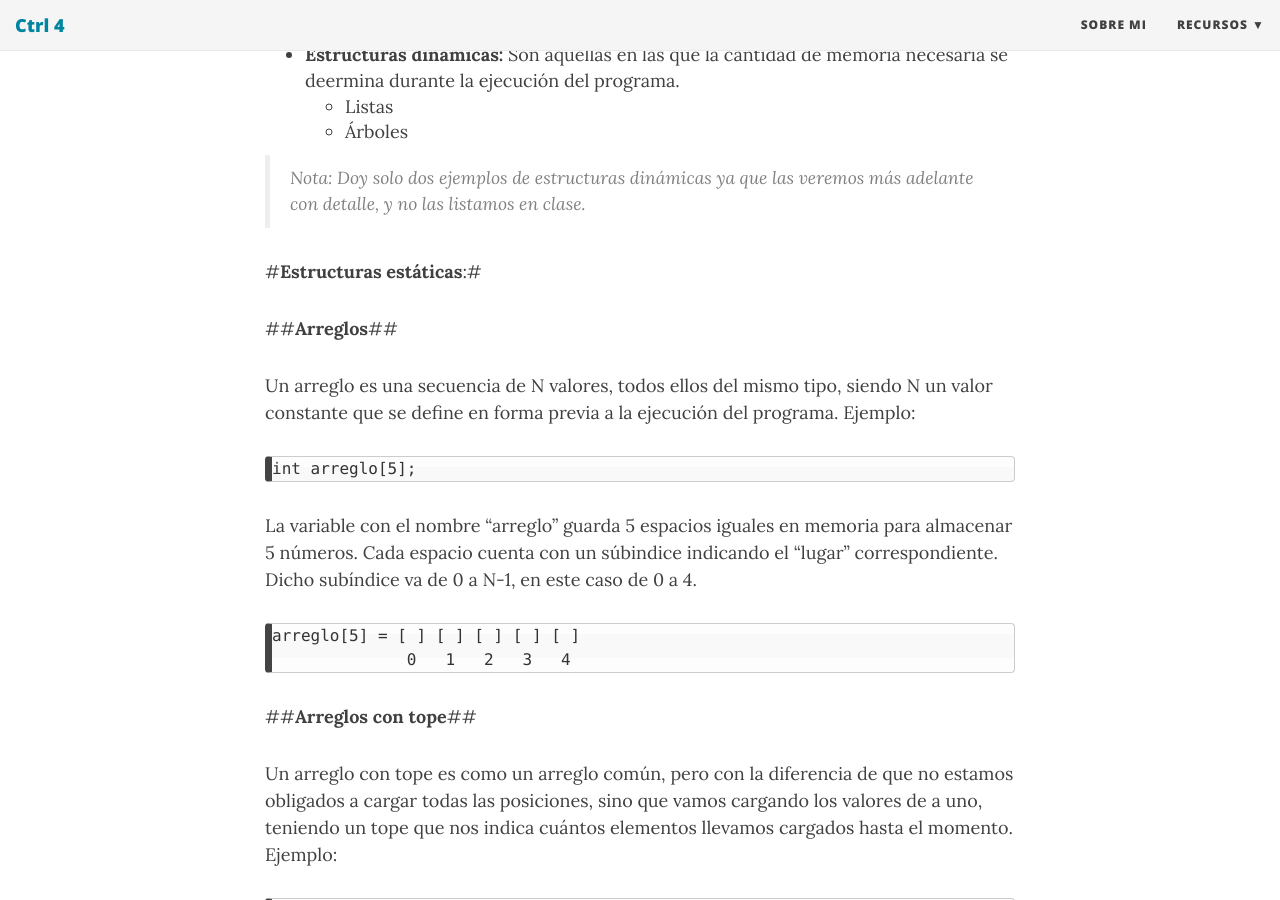
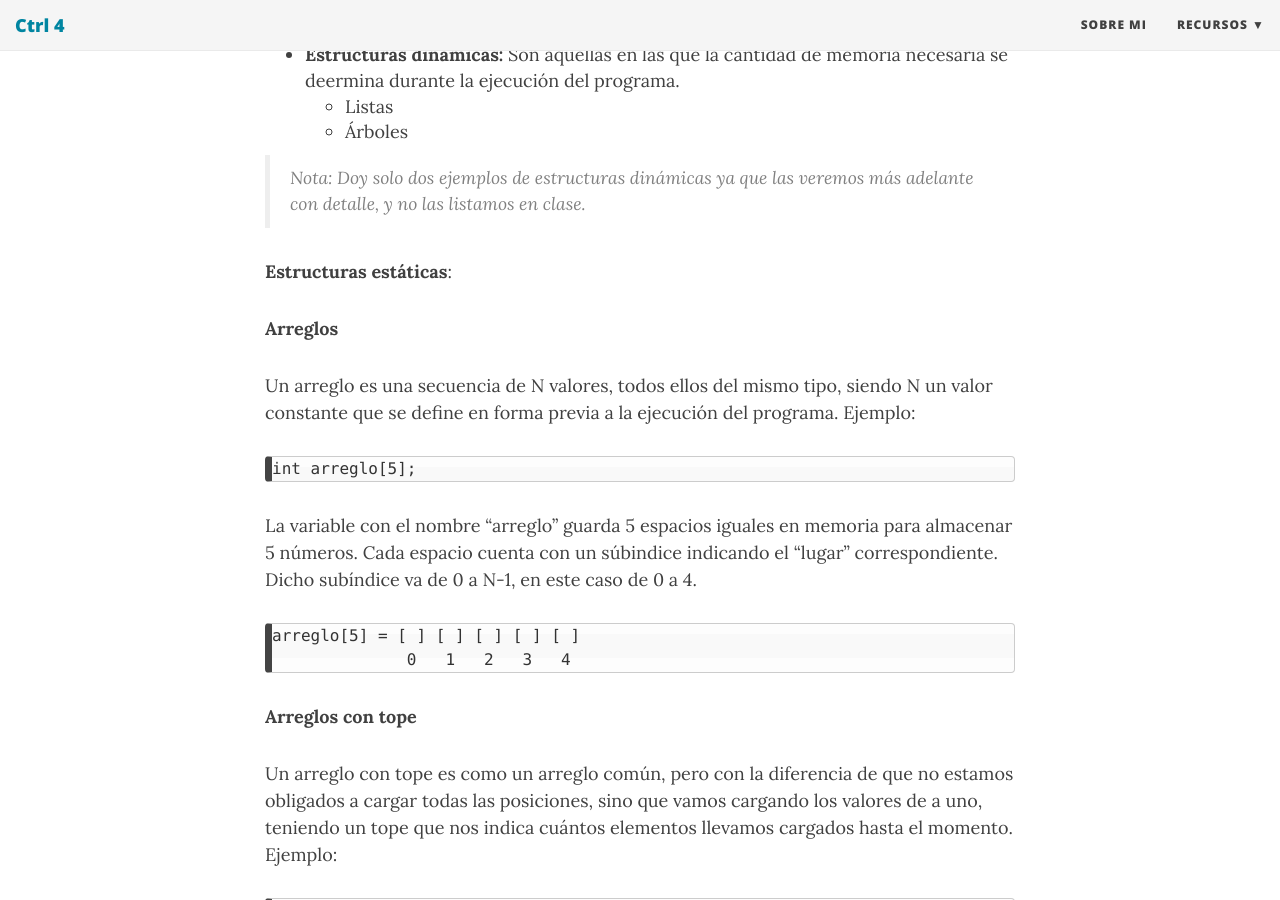
Before and after one commit to Ctrl4/ctrl4.github.io, a Jekyll site: the page built from _posts/2017-08-09-segunda-semana-eda.md, in a window 1280 px wide and 900 px high, scrolled down 582 px. Built offline with Jekyll 4.4.1, drawn with Linux system fonts in a browser that asks for light colours; nearby versions of some CDN libraries; comment, search, counter and statistics services are not loaded.

```diff
--- a/_posts/2017-08-09-segunda-semana-eda.md
+++ b/_posts/2017-08-09-segunda-semana-eda.md
@@ -22,9 +22,9 @@ Son mecanismos que proveen los lenguajes d eprogramación para almacenar datos e
 >Nota: Doy solo dos ejemplos de estructuras dinámicas ya que las veremos más adelante con detalle, y no las listamos en clase.
 
 
-#__Estructuras estáticas__:#
+__Estructuras estáticas__:
 
-##__Arreglos__##
+__Arreglos__
 
 Un arreglo es una secuencia de N valores, todos ellos del mismo tipo, siendo N un valor constante que se define en forma previa a la ejecución del programa.
 Ejemplo:
@@ -36,7 +36,7 @@ La variable con el nombre "arreglo" guarda 5 espacios iguales en memoria para al
     arreglo[5] = [ ] [ ] [ ] [ ] [ ]
                   0   1   2   3   4
 
-##__Arreglos con tope__##
+__Arreglos con tope__
 
 Un arreglo con tope es como un arreglo común, pero con la diferencia de que no estamos obligados a cargar todas las posiciones, sino que vamos cargando los valores de a uno, teniendo un tope que nos indica cuántos elementos llevamos cargados hasta el momento.
 Ejemplo:
@@ -64,7 +64,7 @@ Y si eliminamos el último número:
 
 Cabe aclarar que el lenguaje C no cuenta con funciones para hacer esto automáticamente (si cuenta con ellas, lo cual es lo más probable, lo desconozco) por lo tanto hay que realizar todas estas funciones nosotros, lo cual vamos a practicar en los ejercicios planteados más adelante.
 
-##__Matrices__##
+__Matrices__
 
 Los arreglos en C pueden tener múltiples subíndices. Un uso común es la representación de tablas de valores que constan de información organizada en filas y columnas. Para identificar un elemento particular de una tabla, debemos especificar dos subíndices: el primero(por convención) identifica la fila del elemento, y el segundo(por convención) identifica la columna del elemento.
 Ejemplo:
@@ -81,7 +81,7 @@ Esto se representaría de la siguiente manera
                   [ ] [ ] [ ] [ ] [ ]
 
 ---
-##__Modularización__##
+__Modularización__
 
 Modularizar nuestro código surge de la necesidad de mejorar la forma en que escribimos el código. En teoría podríamos escribir los programas más complejos en un solo archivo y sin usar funciones, pero esto haría que la complejidad al momento de mantenerlo o de agregar funcionalidades a nuestro programa sea imposible, o muy difícil y por lo tanto que no valga la pena el trabajo.
 Así es como se pasó de la __programación lineal__ a la __programación estructurada__.
@@ -101,7 +101,7 @@ Dejo el link al código fuente del ejercicio sobre [estructuras estáticas](http
 
 ---
 
-##__Tipos abstractos de datos(TAD)__##
+__Tipos abstractos de datos(TAD)__
 
 El problema fundamental que se presenta en el desarrollo de programas está vinculado a la alta complejidad de los mismos. En la mayoría delos casos, dicha complejidad escapa a la posibilidad de una comprensión directa e inmediata de la totalidad del problema a resolver. Surge entonces la necesidad de una primera fase de análisis, previa a la implementación de un problema en un lenguaje de programación, cuyo objetivo fundamental es lograr una correcta comprensión del problema a resolver.
 El análisis es el primer paso en la construcción de programas que permite obtener una descripción lo más precisa posible (aunque no necesariamente formal) de dicho problema. __Una manera__ de tratar con la complejidad de los problemas es _descomponer el problema en problemas más pequeños_, a su vez para resolver estos últimos puede volver a aplicarse el mismo cirterio y continuar con el proceso hasta poder resolverse sin necesidad de descomposición.
```
